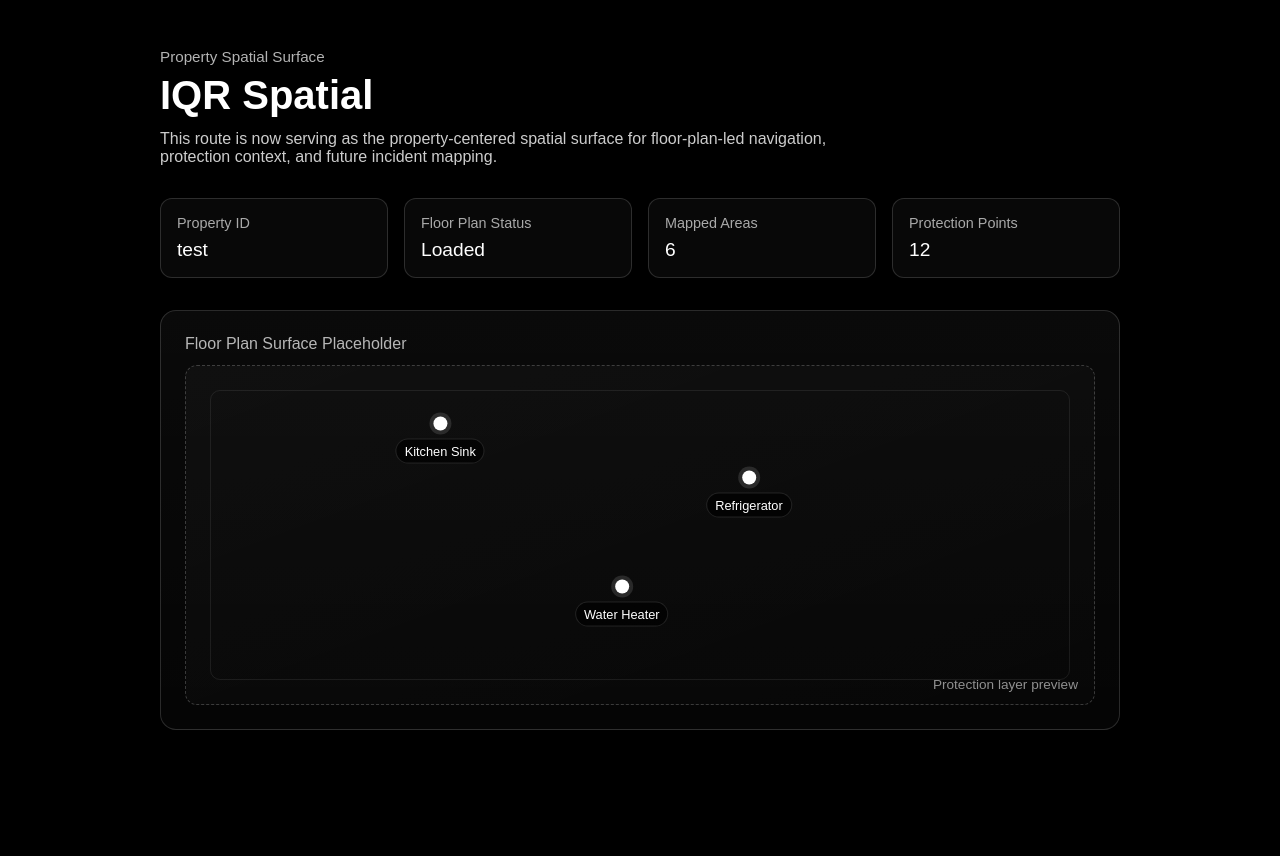
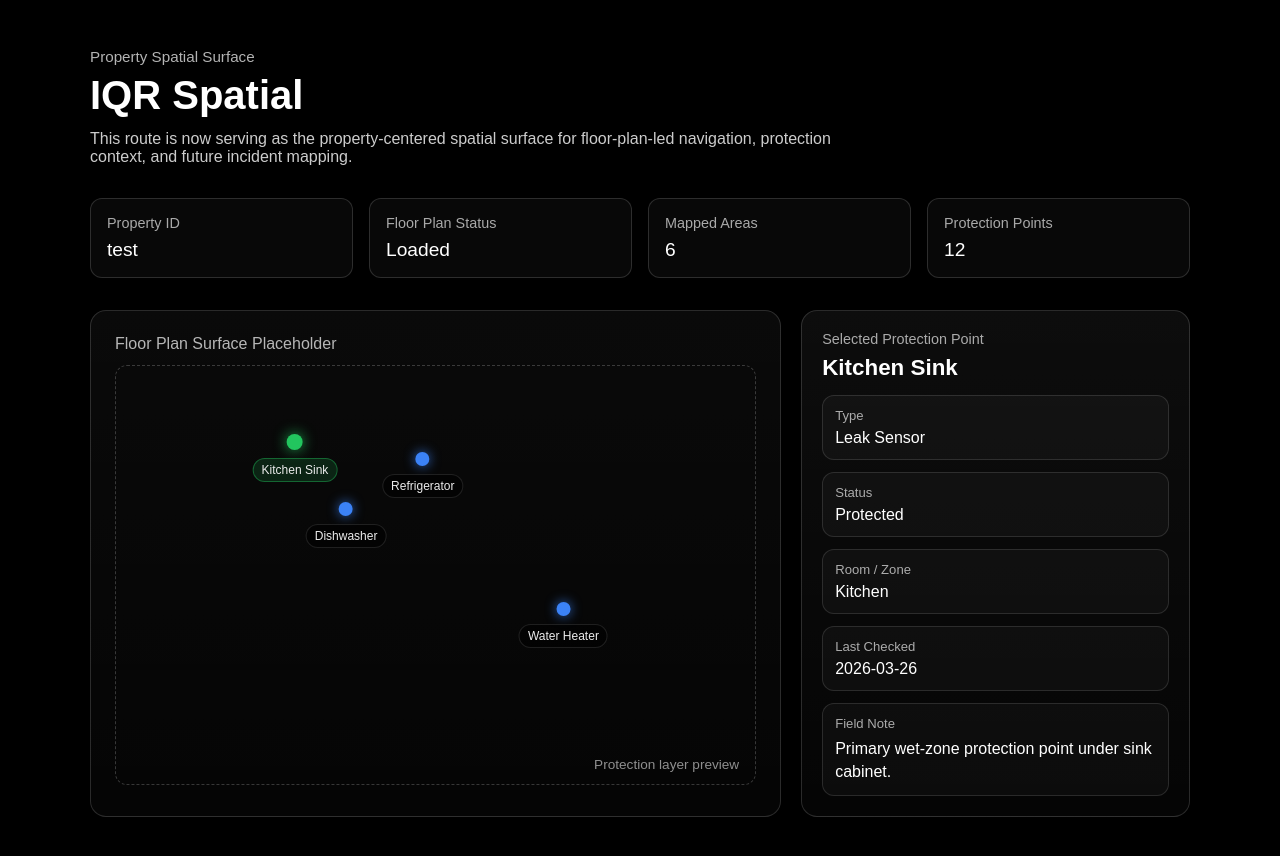
Before and after one commit to prodesign-rqr/iqr-home, a Next.js app: page /property/1/spatial in a window 1280 px wide. Shown: the top 856 px of the page. Before the commit the page ends 800 px from the top, so only its background shows below. Built offline with nearby package versions, Linux system fonts and the light colour scheme.

Commit message:
Add selected protection point detail panel to spatial surface

```diff
--- a/src/app/property/[id]/spatial/page.tsx
+++ b/src/app/property/[id]/spatial/page.tsx
@@ -3,11 +3,55 @@ export default function SpatialPage() {
   const floorPlanStatus = "Loaded"
   const mappedAreas = 6
   const protectionPoints = 12
+
   const points = [
-  { id: "p1", label: "Kitchen Sink", top: "22%", left: "28%" },
-  { id: "p2", label: "Refrigerator", top: "38%", left: "62%" },
-  { id: "p3", label: "Water Heater", top: "70%", left: "48%" },
+    {
+      id: "p1",
+      label: "Kitchen Sink",
+      type: "Leak Sensor",
+      status: "Protected",
+      top: "22%",
+      left: "28%",
+      room: "Kitchen",
+      lastChecked: "2026-03-26",
+      note: "Primary wet-zone protection point under sink cabinet.",
+    },
+    {
+      id: "p2",
+      label: "Dishwasher",
+      type: "Leak Sensor",
+      status: "Protected",
+      top: "38%",
+      left: "36%",
+      room: "Kitchen",
+      lastChecked: "2026-03-26",
+      note: "Appliance protection point behind toe-kick zone.",
+    },
+    {
+      id: "p3",
+      label: "Refrigerator",
+      type: "Temp / Leak",
+      status: "Protected",
+      top: "26%",
+      left: "48%",
+      room: "Kitchen",
+      lastChecked: "2026-03-26",
+      note: "Covers ice-maker and adjacent supply risk area.",
+    },
+    {
+      id: "p4",
+      label: "Water Heater",
+      type: "Leak Sensor",
+      status: "Protected",
+      top: "62%",
+      left: "70%",
+      room: "Mechanical",
+      lastChecked: "2026-03-26",
+      note: "Pan and shutoff context zone.",
+    },
   ]
+
+  const selectedPoint = points[0]
 
   return (
     <main
@@ -21,7 +65,7 @@ const points = [
     >
       <div
         style={{
-          maxWidth: "960px",
+          maxWidth: "1100px",
           margin: "0 auto",
         }}
       >
@@ -30,7 +74,7 @@ const points = [
             Property Spatial Surface
           </div>
           <h1 style={{ fontSize: "2.5rem", margin: 0 }}>IQR Spatial</h1>
-          <p style={{ opacity: 0.8, marginTop: "12px", maxWidth: "700px" }}>
+          <p style={{ opacity: 0.8, marginTop: "12px", maxWidth: "760px" }}>
             This route is now serving as the property-centered spatial surface for floor-plan-led navigation, protection context, and future incident mapping.
           </p>
         </div>
@@ -94,6 +138,13 @@ const points = [
 
         <div
           style={{
+            display: "grid",
+            gridTemplateColumns: "minmax(0, 1.6fr) minmax(280px, 0.9fr)",
+            gap: "20px",
+          }}
+        >
+          <div
+            style={{
               border: "1px solid rgba(255,255,255,0.15)",
               borderRadius: "16px",
               padding: "24px",
@@ -103,26 +154,16 @@ const points = [
             }}
           >
             <div style={{ opacity: 0.7, marginBottom: "12px" }}>Floor Plan Surface Placeholder</div>
+
             <div
               style={{
-    height: "340px",
+                height: "420px",
                 borderRadius: "12px",
                 border: "1px dashed rgba(255,255,255,0.2)",
                 position: "relative",
                 overflow: "hidden",
-    background:
-      "linear-gradient(to bottom right, rgba(255,255,255,0.03), rgba(255,255,255,0.01))",
               }}
             >
-  <div
-    style={{
-      position: "absolute",
-      inset: "24px",
-      border: "1px solid rgba(255,255,255,0.08)",
-      borderRadius: "10px",
-    }}
-  />
-
               {points.map((point) => (
                 <div
                   key={point.id}
@@ -131,26 +172,39 @@ const points = [
                     top: point.top,
                     left: point.left,
                     transform: "translate(-50%, -50%)",
+                    display: "flex",
+                    flexDirection: "column",
+                    alignItems: "center",
+                    gap: "8px",
                   }}
                 >
                   <div
                     style={{
-          width: "14px",
-          height: "14px",
+                      width: point.id === selectedPoint.id ? "16px" : "14px",
+                      height: point.id === selectedPoint.id ? "16px" : "14px",
                       borderRadius: "999px",
-          background: "#fff",
-          boxShadow: "0 0 0 4px rgba(255,255,255,0.12)",
-          margin: "0 auto 8px",
+                      background: point.id === selectedPoint.id ? "#22c55e" : "#3b82f6",
+                      boxShadow:
+                        point.id === selectedPoint.id
+                          ? "0 0 14px rgba(34,197,94,0.85)"
+                          : "0 0 12px rgba(59,130,246,0.8)",
                     }}
                   />
                   <div
                     style={{
-          fontSize: "0.8rem",
+                      fontSize: "0.75rem",
+                      opacity: 0.92,
                       whiteSpace: "nowrap",
-          background: "rgba(0,0,0,0.7)",
+                      background:
+                        point.id === selectedPoint.id
+                          ? "rgba(34,197,94,0.16)"
+                          : "rgba(0,0,0,0.55)",
                       padding: "4px 8px",
                       borderRadius: "999px",
-          border: "1px solid rgba(255,255,255,0.12)",
+                      border:
+                        point.id === selectedPoint.id
+                          ? "1px solid rgba(34,197,94,0.45)"
+                          : "1px solid rgba(255,255,255,0.12)",
                     }}
                   >
                     {point.label}
@@ -171,6 +225,87 @@ const points = [
               </div>
             </div>
           </div>
+
+          <div
+            style={{
+              border: "1px solid rgba(255,255,255,0.15)",
+              borderRadius: "16px",
+              padding: "20px",
+              background:
+                "linear-gradient(to bottom, rgba(255,255,255,0.05), rgba(255,255,255,0.02))",
+            }}
+          >
+            <div style={{ opacity: 0.65, fontSize: "0.9rem", marginBottom: "8px" }}>
+              Selected Protection Point
+            </div>
+
+            <h2 style={{ fontSize: "1.4rem", marginTop: 0, marginBottom: "14px" }}>
+              {selectedPoint.label}
+            </h2>
+
+            <div style={{ display: "grid", gap: "12px" }}>
+              <div
+                style={{
+                  border: "1px solid rgba(255,255,255,0.12)",
+                  borderRadius: "12px",
+                  padding: "12px",
+                  background: "rgba(255,255,255,0.03)",
+                }}
+              >
+                <div style={{ opacity: 0.65, fontSize: "0.82rem" }}>Type</div>
+                <div style={{ marginTop: "6px" }}>{selectedPoint.type}</div>
+              </div>
+
+              <div
+                style={{
+                  border: "1px solid rgba(255,255,255,0.12)",
+                  borderRadius: "12px",
+                  padding: "12px",
+                  background: "rgba(255,255,255,0.03)",
+                }}
+              >
+                <div style={{ opacity: 0.65, fontSize: "0.82rem" }}>Status</div>
+                <div style={{ marginTop: "6px" }}>{selectedPoint.status}</div>
+              </div>
+
+              <div
+                style={{
+                  border: "1px solid rgba(255,255,255,0.12)",
+                  borderRadius: "12px",
+                  padding: "12px",
+                  background: "rgba(255,255,255,0.03)",
+                }}
+              >
+                <div style={{ opacity: 0.65, fontSize: "0.82rem" }}>Room / Zone</div>
+                <div style={{ marginTop: "6px" }}>{selectedPoint.room}</div>
+              </div>
+
+              <div
+                style={{
+                  border: "1px solid rgba(255,255,255,0.12)",
+                  borderRadius: "12px",
+                  padding: "12px",
+                  background: "rgba(255,255,255,0.03)",
+                }}
+              >
+                <div style={{ opacity: 0.65, fontSize: "0.82rem" }}>Last Checked</div>
+                <div style={{ marginTop: "6px" }}>{selectedPoint.lastChecked}</div>
+              </div>
+
+              <div
+                style={{
+                  border: "1px solid rgba(255,255,255,0.12)",
+                  borderRadius: "12px",
+                  padding: "12px",
+                  background: "rgba(255,255,255,0.03)",
+                }}
+              >
+                <div style={{ opacity: 0.65, fontSize: "0.82rem" }}>Field Note</div>
+                <div style={{ marginTop: "6px", lineHeight: 1.45 }}>{selectedPoint.note}</div>
+              </div>
+            </div>
+          </div>
+        </div>
       </div>
     </main>
   )
```
Lines whose indentation alone changed are shown as unchanged.
